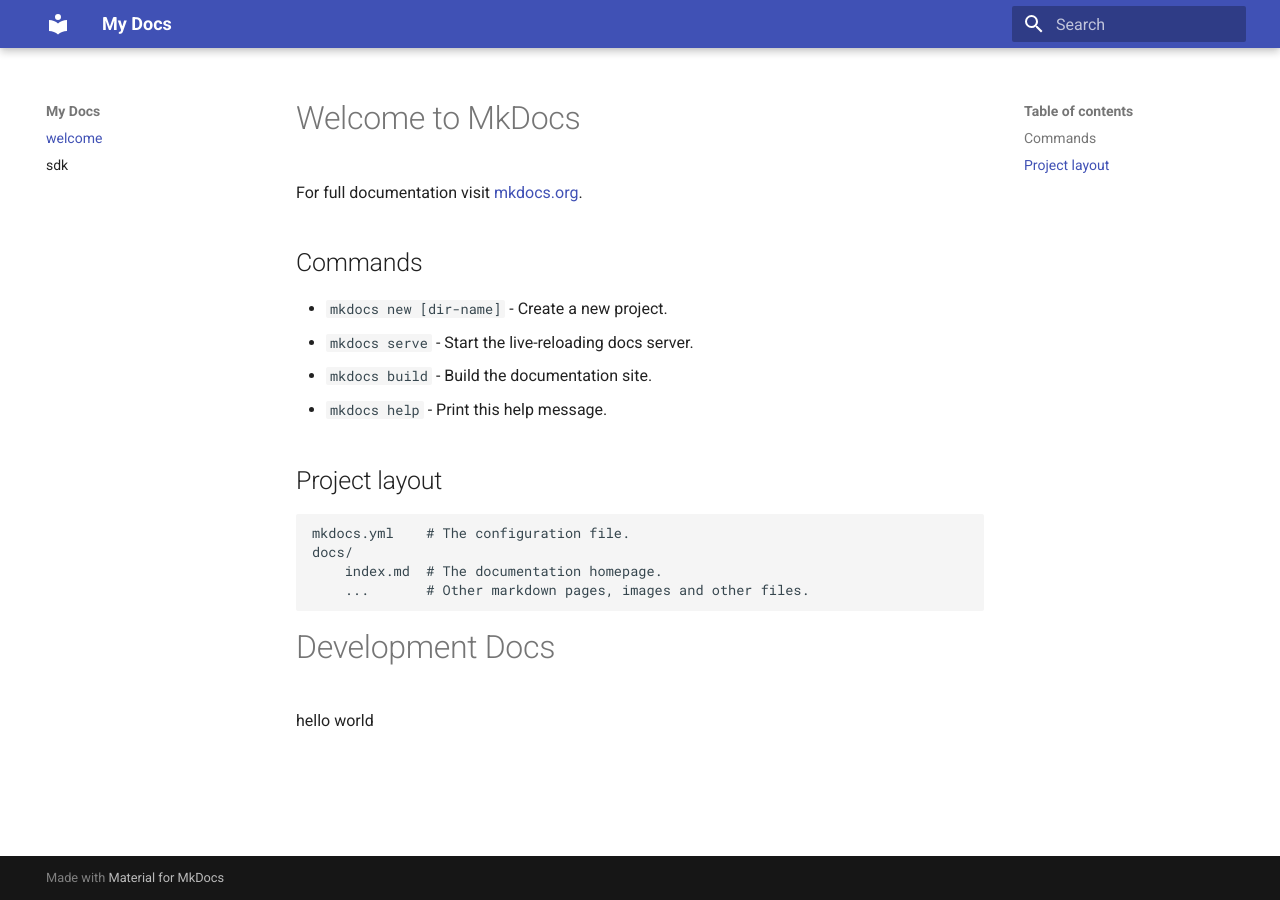
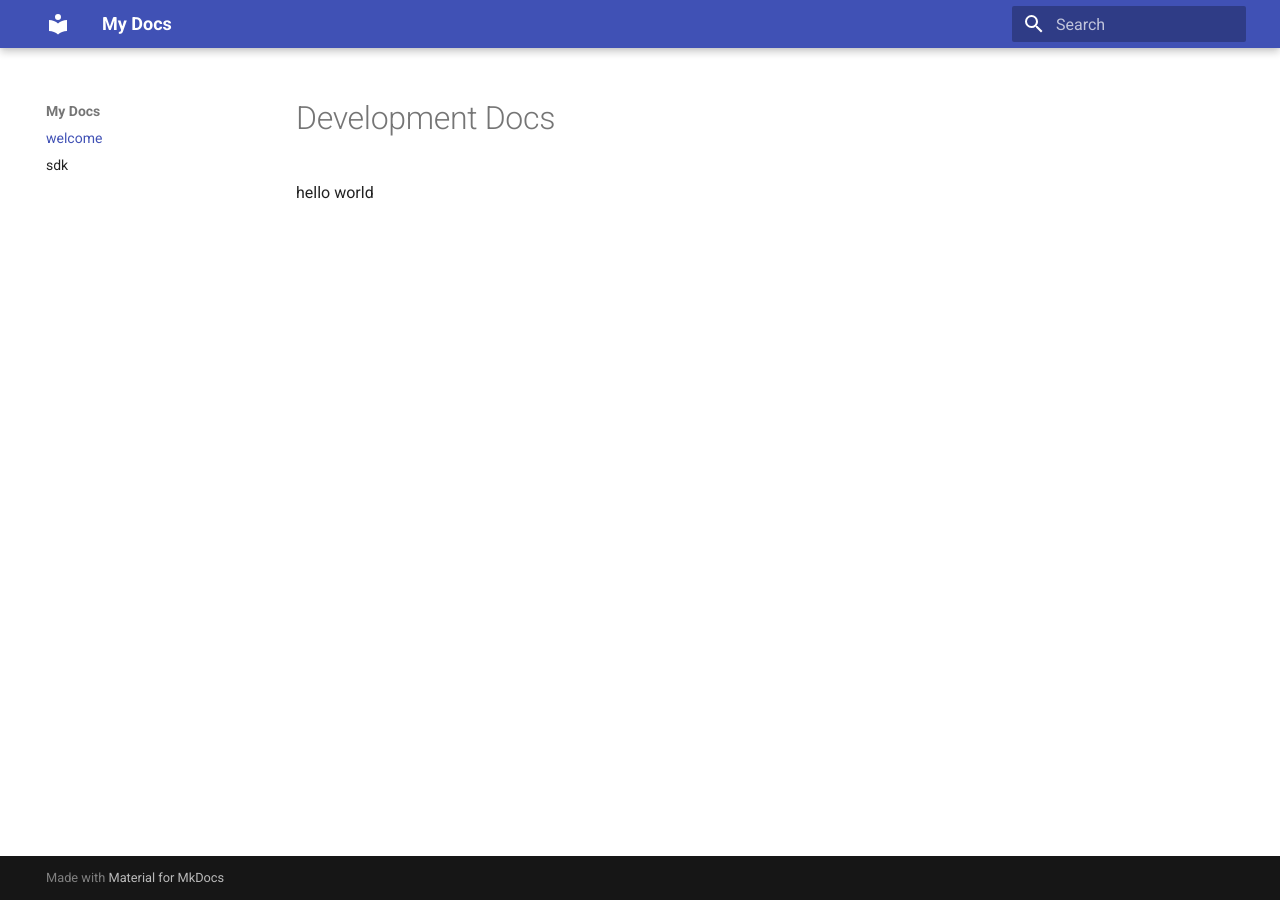
Before and after one commit to GenesisLabs-com/developmentDocs, an MkDocs documentation site: the page built from docs/index.md, in a window 1280 px wide. Built offline with MkDocs 1.6.1 and Material for MkDocs 9.7.7, drawn with Linux system fonts in a browser that asks for light colours.

Commit message:
updating index

```diff
--- a/docs/index.md
+++ b/docs/index.md
@@ -1,20 +1,3 @@
-# Welcome to MkDocs
-
-For full documentation visit [mkdocs.org](https://mkdocs.org).
-
-## Commands
-
-* `mkdocs new [dir-name]` - Create a new project.
-* `mkdocs serve` - Start the live-reloading docs server.
-* `mkdocs build` - Build the documentation site.
-* `mkdocs help` - Print this help message.
-
-## Project layout
-
-    mkdocs.yml    # The configuration file.
-    docs/
-        index.md  # The documentation homepage.
-        ...       # Other markdown pages, images and other files.
 # Development Docs
 
 hello world
```
Also changed, not shown: 1 other file.
